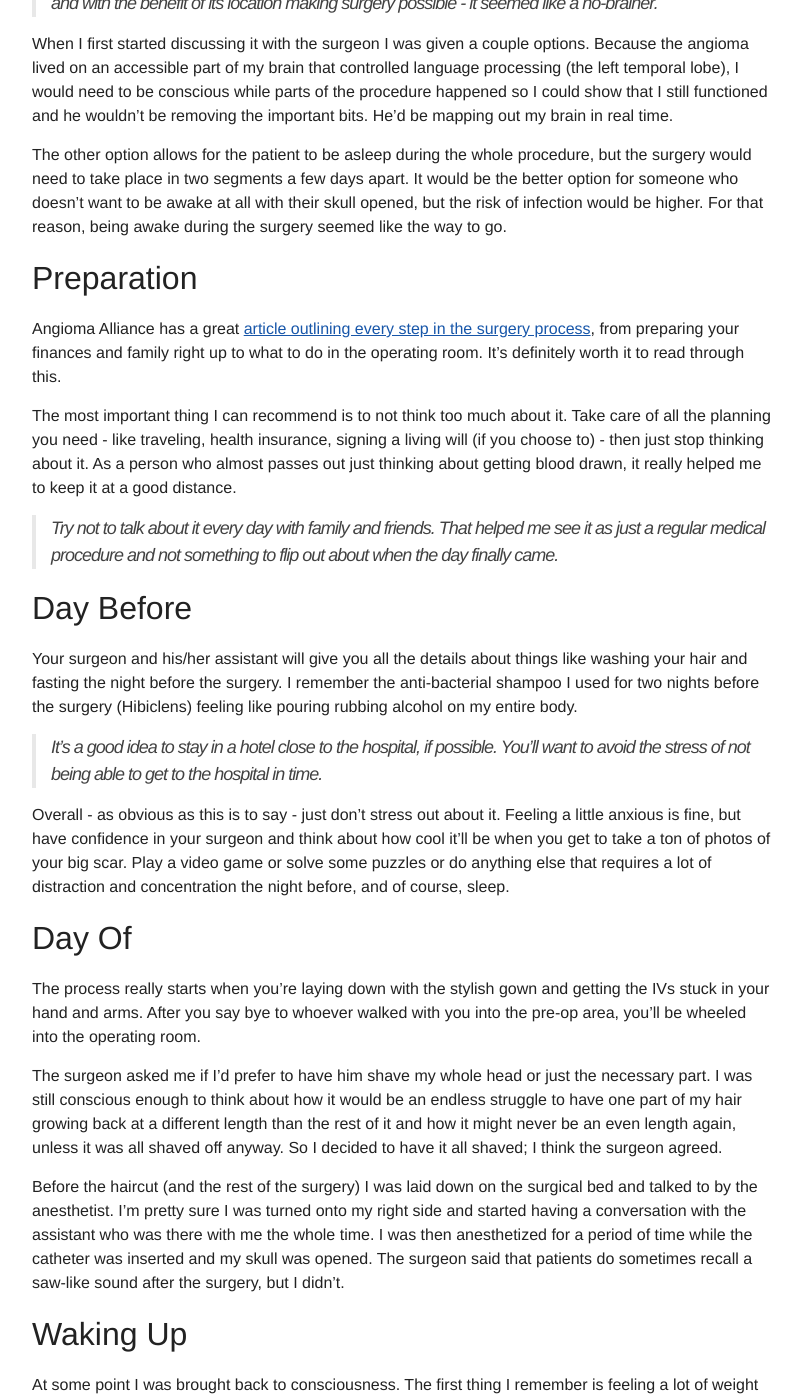
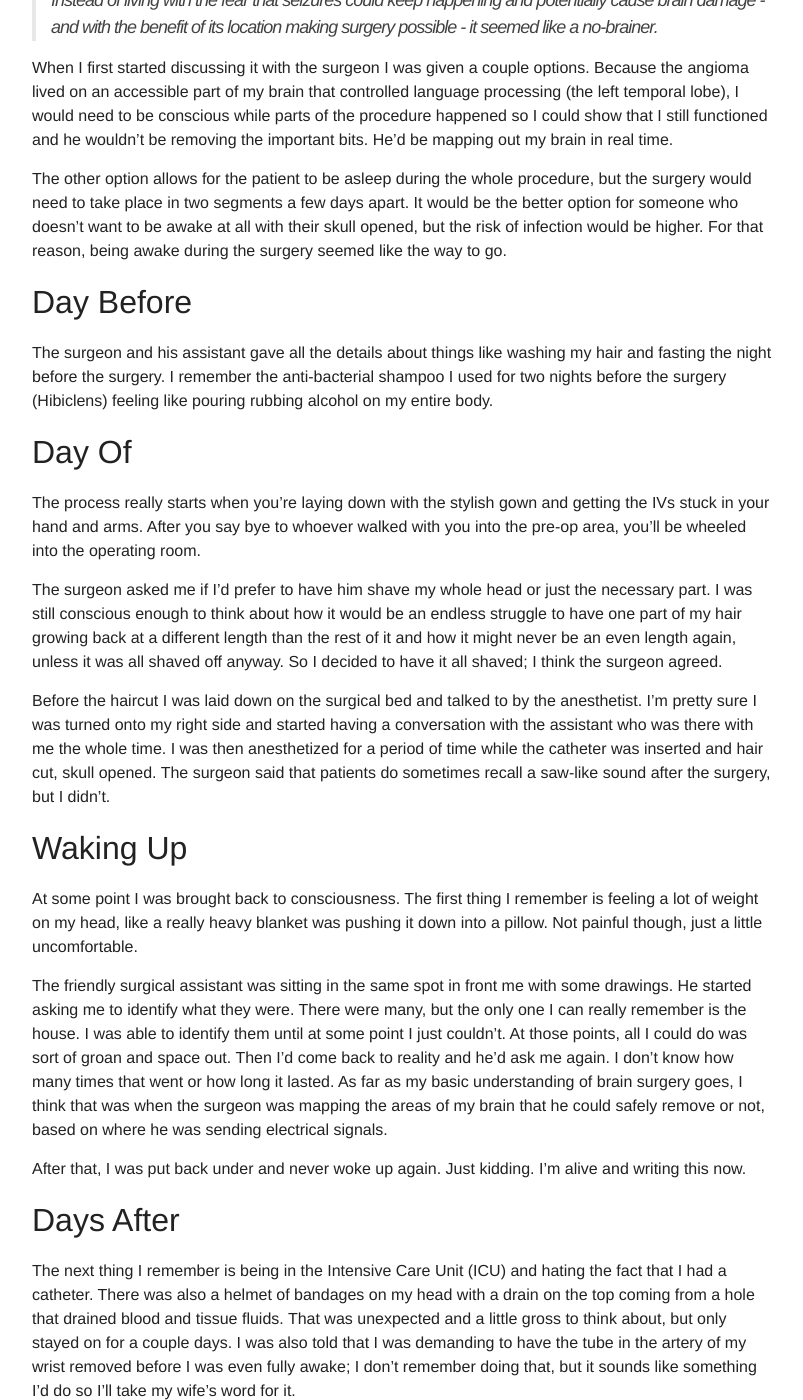
Before and after one commit to ajsaucier/ajsaucier.github.io, a Jekyll site: the page built from _posts/2019-02-07-a-look-back-on-brain-surgery.md, in a window 1280 px wide and 1400 px high, scrolled down 633 px. Shown: the whole window, without its empty margins (238-1041 px from the left). Built offline with Jekyll 4.4.1, drawn with Linux system fonts in a browser that asks for light colours; some of the changed text lies outside the part shown.

Commit message:
Update Post “2019-02-07-a-look-back-on-brain-surgery”

```diff
--- a/_posts/2019-02-07-a-look-back-on-brain-surgery.md
+++ b/_posts/2019-02-07-a-look-back-on-brain-surgery.md
@@ -26,21 +27,9 @@
 
 The other option allows for the patient to be asleep during the whole procedure, but the surgery would need to take place in two segments a few days apart. It would be the better option for someone who doesn't want to be awake at all with their skull opened, but the risk of infection would be higher. For that reason, being awake during the surgery seemed like the way to go.
 
-## Preparation
-
-Angioma Alliance has a great [article outlining every step in the surgery process](http://angioma.org/pages.aspx?content=77&id=67), from preparing your finances and family right up to what to do in the operating room. It's definitely worth it to read through this.
-
-The most important thing I can recommend is to not think too much about it. Take care of all the planning you need - like traveling, health insurance, signing a living will (if you choose to) - then just stop thinking about it. As a person who almost passes out just thinking about getting blood drawn, it really helped me to keep it at a good distance.
-
-> Try not to talk about it every day with family and friends. That helped me see it as just a regular medical procedure and not something to flip out about when the day finally came.
-
 ## Day Before
 
-Your surgeon and his/her assistant will give you all the details about things like washing your hair and fasting the night before the surgery. I remember the anti-bacterial shampoo I used for two nights before the surgery (Hibiclens) feeling like pouring rubbing alcohol on my entire body.
-
-> It's a good idea to stay in a hotel close to the hospital, if possible. You'll want to avoid the stress of not being able to get to the hospital in time.
-
-Overall - as obvious as this is to say - just don't stress out about it. Feeling a little anxious is fine, but have confidence in your surgeon and think about how cool it'll be when you get to take a ton of photos of your big scar. Play a video game or solve some puzzles or do anything else that requires a lot of distraction and concentration the night before, and of course, sleep.
+The surgeon and his assistant gave all the details about things like washing my hair and fasting the night before the surgery. I remember the anti-bacterial shampoo I used for two nights before the surgery (Hibiclens) feeling like pouring rubbing alcohol on my entire body.
 
 ## Day Of
 
@@ -48,7 +37,7 @@
 
 The surgeon asked me if I'd prefer to have him shave my whole head or just the necessary part. I was still conscious enough to think about how it would be an endless struggle to have one part of my hair growing back at a different length than the rest of it and how it might never be an even length again, unless it was all shaved off anyway. So I decided to have it all shaved; I think the surgeon agreed.
 
-Before the haircut (and the rest of the surgery) I was laid down on the surgical bed and talked to by the anesthetist. I'm pretty sure I was turned onto my right side and started having a conversation with the assistant who was there with me the whole time. I was then anesthetized for a period of time while the catheter was inserted and my skull was opened. The surgeon said that patients do sometimes recall a saw-like sound after the surgery, but I didn't.
+Before the haircut I was laid down on the surgical bed and talked to by the anesthetist. I'm pretty sure I was turned onto my right side and started having a conversation with the assistant who was there with me the whole time. I was then anesthetized for a period of time while the catheter was inserted and hair cut, skull opened. The surgeon said that patients do sometimes recall a saw-like sound after the surgery, but I didn't.
 
 ## Waking Up
 
@@ -66,9 +55,9 @@
 
 Speech and concentration were a little slow early on, but that's to be expected. I was able to walk around carefully with the help of a ICU nurse.
 
-> While in the ICU, keep in mind that you likely won't be there for a long time. It might be difficult to handle the constant attention and injections, but you do get the benefit of a guaranteed private room.
+It was fairly difficult to handle the constant attention and injections, but I did get the benefit of a guaranteed private room.
 
-After only two days and one night in the ICU - and sponge cake for every meal - I was moved to a regular room for another day and night. Neck pain was the biggest problem, and seemingly a common one.
+After only two days and one night in the ICU - and sponge cake for every meal - I was moved to a regular room for another day and night. Neck pain was the biggest problem, and seemingly a common one for others.
 
 My greatest memory from the days after surgery was the surgeon paying me a surprise visit in the recovery room and giving me the OK to head home. It meant a lot and I'll always remember that part the most.
 
@@ -78,16 +67,30 @@
 
 I depended on my wife for weeks after getting home to help wash my head with baby shampoo and dry it entirely. It's _really_ important that you make sure it's completely dry. I also wore a nurse bouffant cap every day and night for a couple weeks after getting home, just to be really sure that nothing got anywhere near that scar or the drain hole. I was extremely cautious to keep it from getting infected, to the point of paranoia.
 
-> Just be very careful the drain hole and scar don't touch anything, and don't touch it with your fingers. Don't scratch it or touch it even when it's itchy; don't expose it to sun for long; just keep it safe, clean and dry.
-
 Strange things will happen after your surgery. The side of your head with the scar will feel numb for a while; it was about six months for me before I could feel that side. You might feel and hear little crackles and pops inside your head while the bone seals itself back together. That side will also swell and bruise a few days after the surgery.
 
 I wouldn't recommend getting a haircut before at least a few months after you get home, especially if you're a person who likes to get it shaved close to your head. One comb swipe over the wrong area can rip a scab right off, which happened to me, but luckily it happened after the scar was already healed. I was lucky enough to have a barber who wore sanitary rubber gloves while touching my head. While probably not necessary, it gave me a little extra comfort.
 
 It took about three weeks for me to feel well enough to go back to work. I still wore a winter hat everyday so the scar and drain hole were protected. Identifying the names of objects and people still took a little longer than normal, but it slowly improved and recovered.
 
-> It definitely took time for me to correctly name even basic objects like blankets and pillows. The example my surgeon used was a pen clip, since he happened to have one in his pocket.
+> It definitely took time for me to correctly name even basic objects like blankets and pillows.
 
 ## A Year Later
 
 Now here it is, about a year and one month after the surgery. I still have scabs in certain areas, mostly behind my left ear. When I raise my eyebrows I can still feel a little stretch of the new skin. I wonder if that'll ever go away. But I can think, understand, read and learn better than I could since the whole ordeal started more than two years ago.
+
+## Advice
+
+In case you're reading this and preparing for a surgery yourself, here are a few  tips I can offer.
+
+### Preparation
+
+Angioma Alliance has a great [article outlining every step in the surgery process](http://angioma.org/pages.aspx?content=77&id=67), from preparing your finances and family right up to what to do in the operating room. It's definitely worth it to read through this if you're preparing for a surgery.
+
+It's a good idea to stay in a hotel close to the hospital the day before the surgery, if possible. You'll want to avoid the stress of not being able to get to the hospital in time.
+
+Overall - as obvious as this is to say - just don't stress out about it. Feeling a little anxious is fine, but have confidence in your surgeon and think about how cool it'll be when you get to take a ton of photos of your big scar. Play a video game or solve some puzzles or do anything else that requires a lot of distraction and concentration the night before, and of course, sleep.
+
+### Recovery
+
+Just be very careful that the drain hole and scar don't touch anything, and don't touch it with your fingers. Don't scratch it or touch it even when it's itchy; don't expose it to sun for long; just keep it safe, clean and dry.
```
Also changed, not shown: other parts of _posts/2019-02-07-a-look-back-on-brain-surgery.md (+1 -0 lines).
